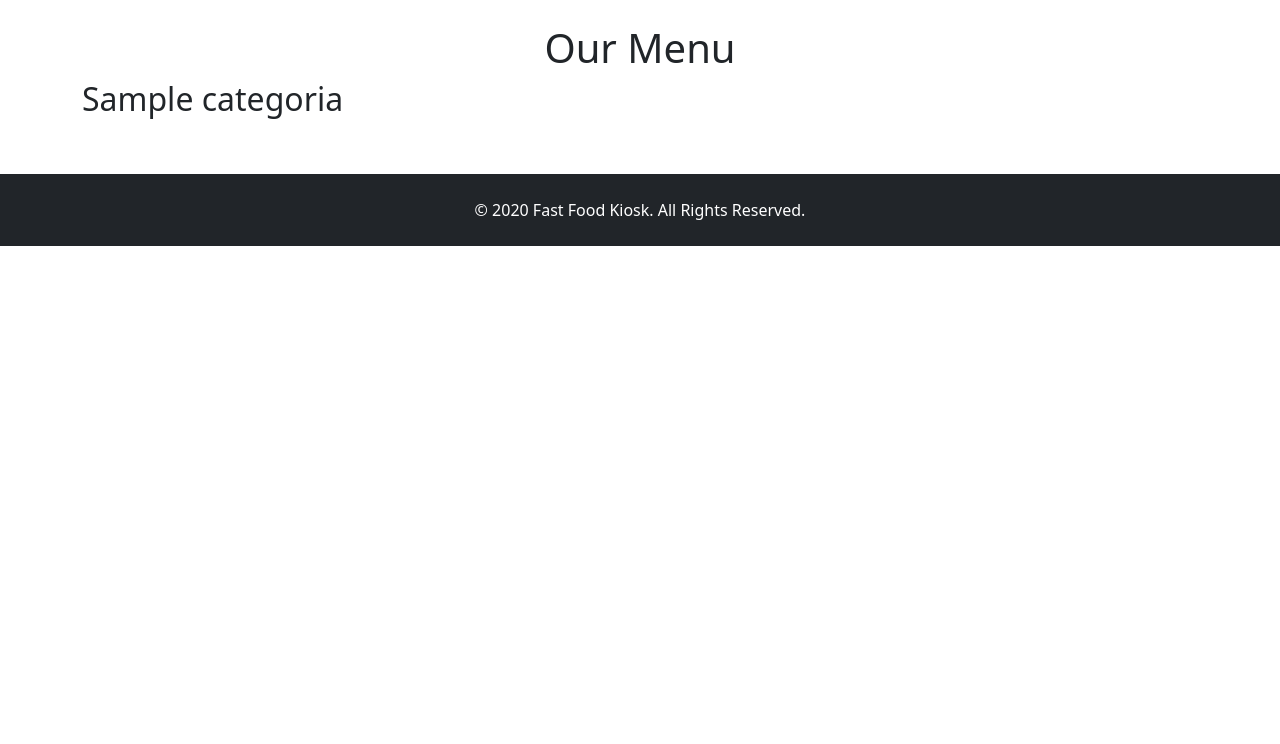
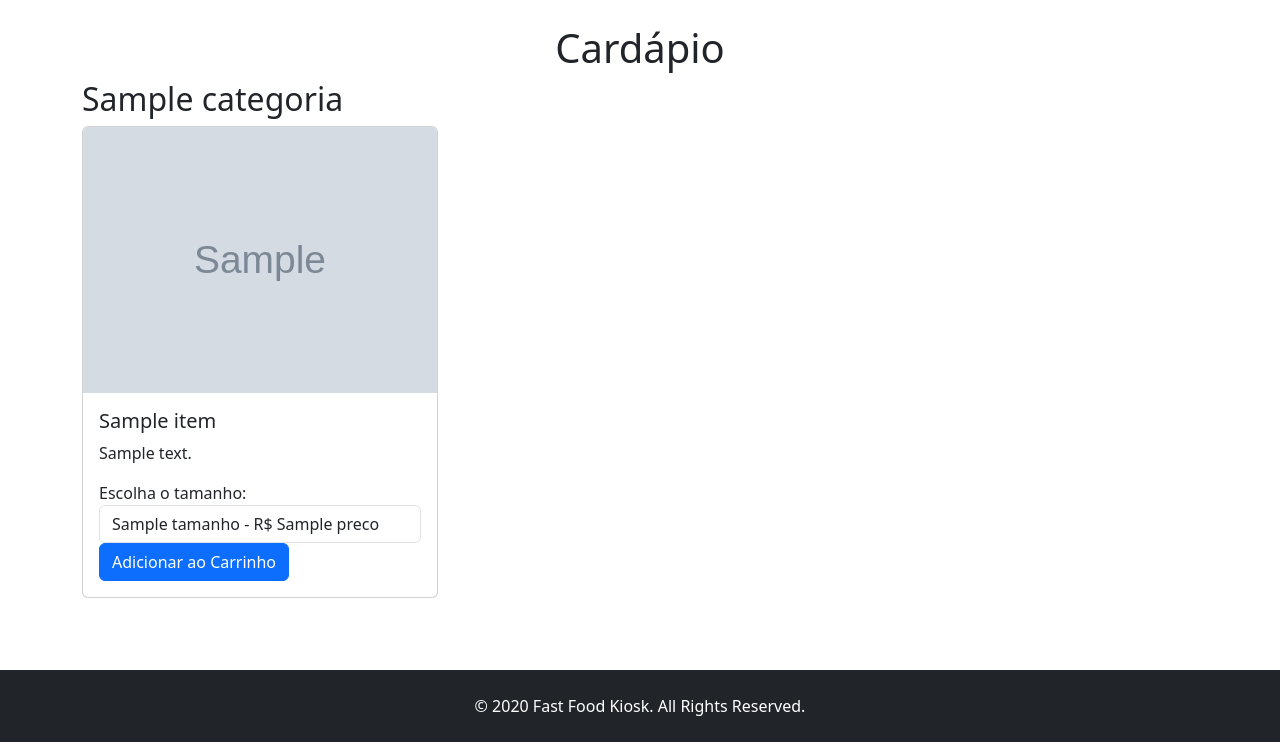
Before and after one commit to pedrocf01/Sistema-de-Auto-Atendimento, a Django app: template kiosk_app/templates/kiosk_app/cardapio.html in a window 1280 px wide. Shown: the part 56-800 px from the top of the page. Run offline with Django 3.2, Linux system fonts and the light colour scheme; the template is opened without the code that fills it: most values are stand-ins (such as "Sample title", 1, 10 or a date in 2020); grey boxes marked "Sample" are stand-in pictures.

Commit message:
Update cardapio.html

```diff
--- a/kiosk_app/templates/kiosk_app/cardapio.html
+++ b/kiosk_app/templates/kiosk_app/cardapio.html
@@ -1,14 +1,14 @@
-{% extends 'kiosk_app/base.html' %}
+<!-- templates/kiosk_app/cardapio.html -->
+{% extends 'base.html' %}
 
-{% block title %}Menu - Fast Food Kiosk{% endblock %}
+{% block title %}Cardápio{% endblock %}
 
 {% block content %}
-<h1 class="text-center">Our Menu</h1>
+<h1 class="text-center">Cardápio</h1>
 {% for categoria in categorias %}
-  <h2>{{ categoria.nome_categoria}}</h2>
+  <h2>{{ categoria.nome_categoria }}</h2>
   <div class="row">
-    {% for item in itens %}
-      {% if item.categoria == categoria %}
+    {% for item in categoria.item_set.all %}
       <div class="col-md-4">
         <div class="card mb-4">
           {% if item.imagem_item %}
@@ -17,12 +17,24 @@
           <div class="card-body">
             <h5 class="card-title">{{ item.nome_item }}</h5>
             <p class="card-text">{{ item.descricao }}</p>
-              <p class="card-text"><strong>${{ item.preco_item }}</strong></p>
-              <a href="{% url 'item_detalhe' item.id %}" class="btn btn-primary">View Details</a>
+            <form action="{% url 'adicionar_ao_carrinho' %}" method="post">
+              {% csrf_token %}
+              <input type="hidden" name="item_id" value="{{ item.id }}">
+              <div class="form-group">
+                <label for="tamanho_{{ item.id }}">Escolha o tamanho:</label>
+                <select name="tamanho_item_id" id="tamanho_{{ item.id }}" class="form-control">
+                  {% for tam_item in item.tamanhoitem_set.all %}
+                    <option value="{{ tam_item.id }}">
+                      {{ tam_item.tamanho }} - R$ {{ tam_item.preco }}
+                    </option>
+                  {% endfor %}
+                </select>
+              </div>
+              <button type="submit" class="btn btn-primary">Adicionar ao Carrinho</button>
+            </form>
           </div>
         </div>
       </div>
-      {% endif %}
     {% endfor %}
   </div>
 {% endfor %}
```
Lines whose indentation alone changed are shown as unchanged.
